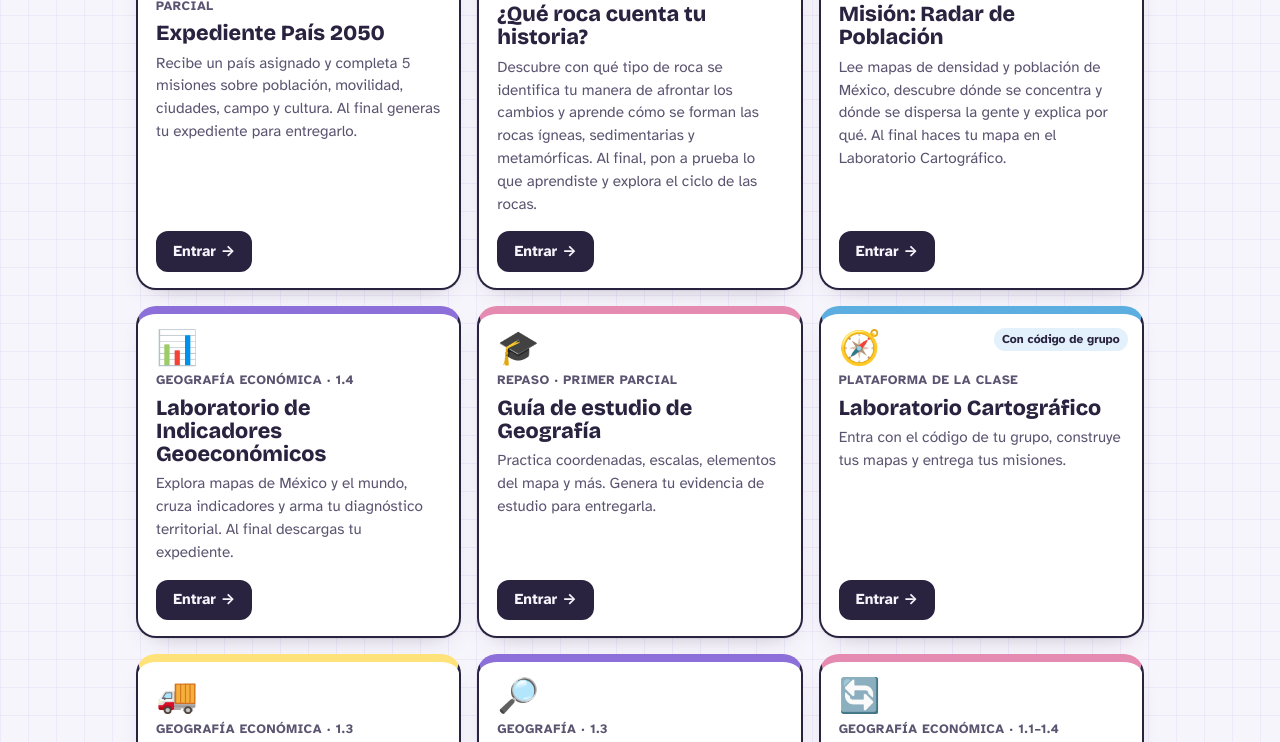
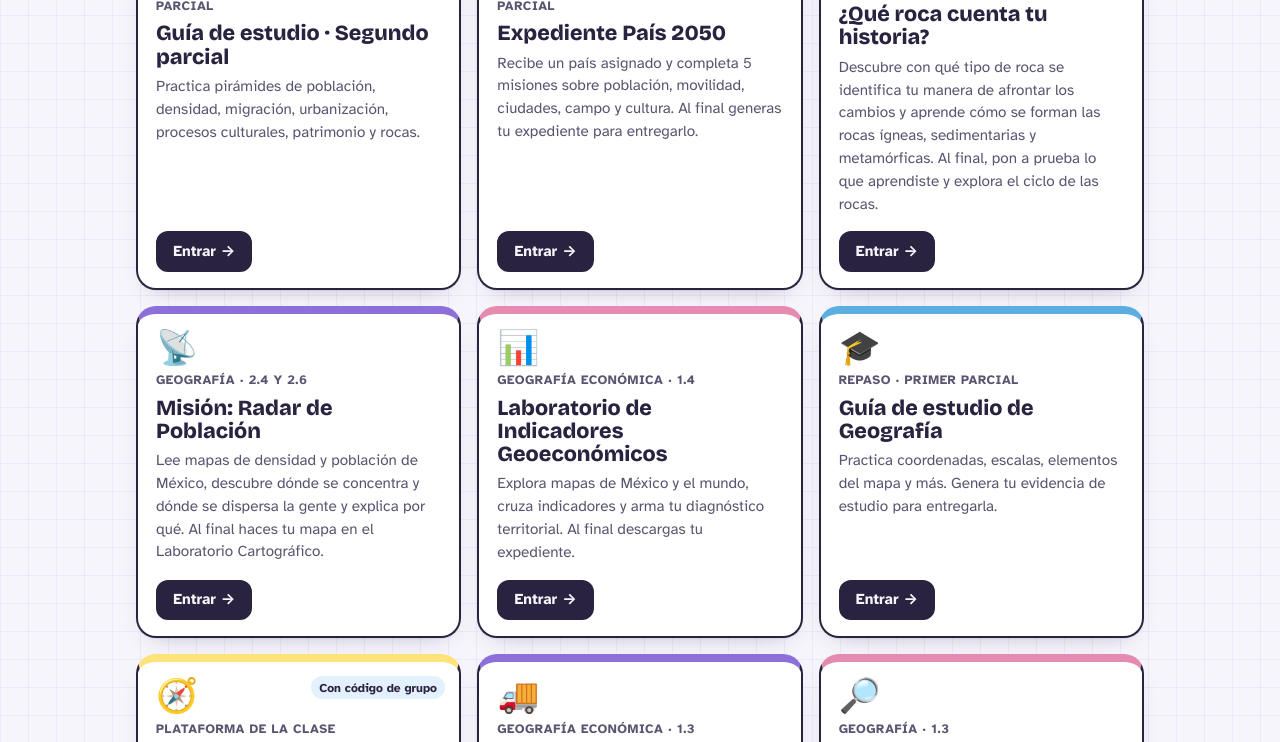
Before and after one commit to viricoes-oss/viricoes-oss.github.io, a plain HTML site: page index.html in a window 1280 px wide. Shown: the part 461-1203 px from the top of the page. Drawn offline with nearby package versions, Linux system fonts and the light colour scheme.

Commit message:
Add study guide entry to ACTIVIDADES array

```diff
--- a/index.html
+++ b/index.html
@@ -92,6 +92,13 @@ footer{border-top:1px dashed var(--line);padding:18px 0 34px;font-size:.85rem;co
     Si aún no está lista, deja link: "" y aparecerá como "Muy pronto".
     ====================================================== */
 const ACTIVIDADES = [
+    {
+    emoji: "🎓",
+    tema: "Geografía · Repaso del segundo parcial",
+    titulo: "Guía de estudio · Segundo parcial",
+    texto: "Practica pirámides de población, densidad, migración, urbanización, procesos culturales, patrimonio y rocas.",
+    link: "guia-estudio-2.html"
+  },
   {
     emoji: "🌍", tema: "Geografía · Proyecto del segundo parcial",
     titulo: "Expediente País 2050",
```
